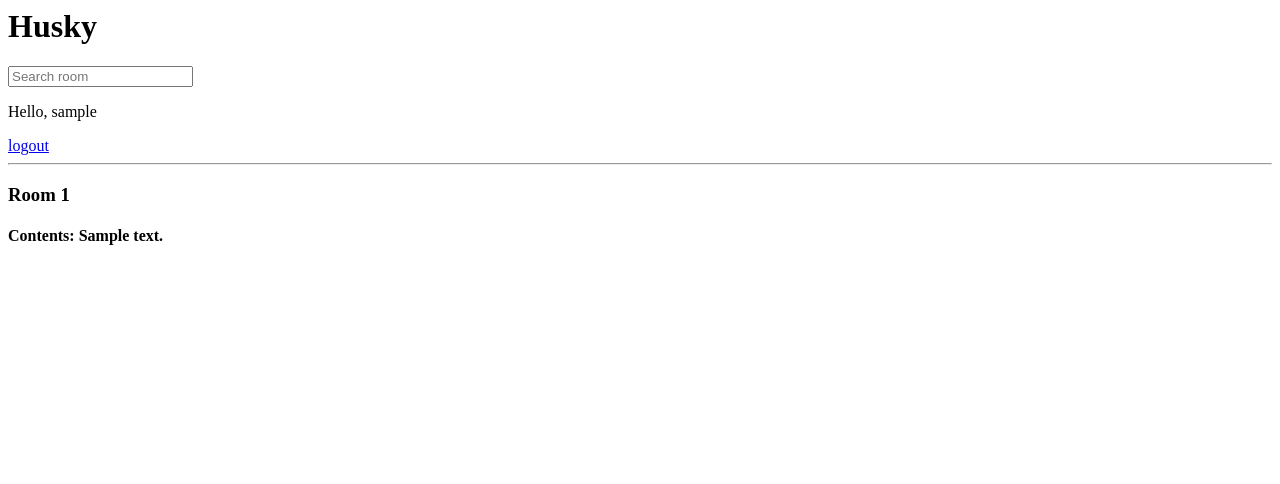
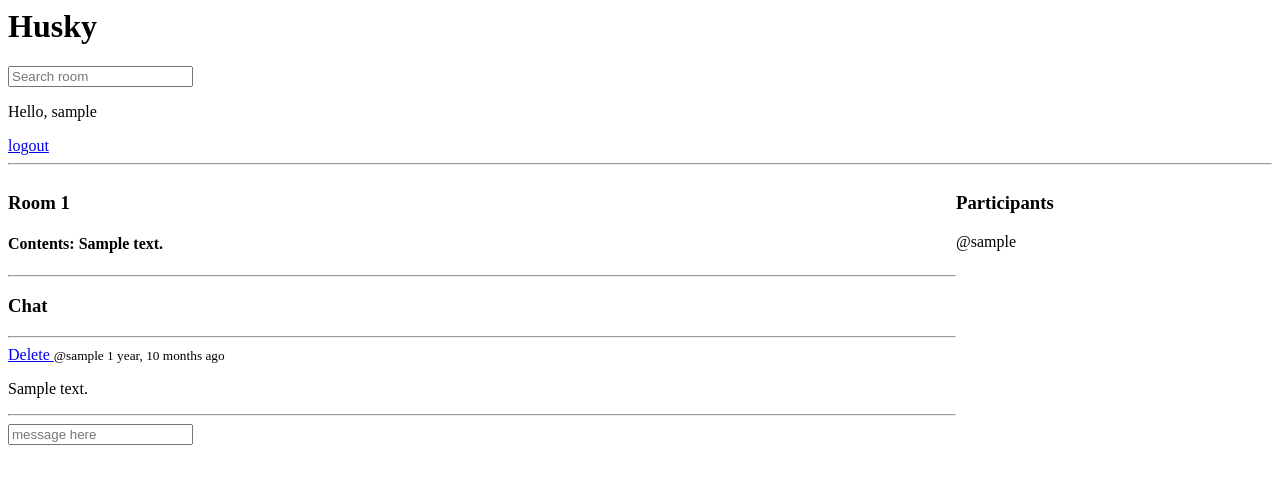
Before and after one commit to quminzhi/HuskyPlanet, a Django app: page /room/1/ in a window 1280 px wide. Shown: the top 484 px of the page. Run offline with Django 3.2, Linux system fonts and the light colour scheme; a user stored in the database is signed in; tables that the repository leaves empty hold one stand-in row (values such as "Sample post").

Commit message:
Added Comments

```diff
--- a/base/models.py
+++ b/base/models.py
@@ -12,6 +12,7 @@ class Room(models.Model):
     host = models.ForeignKey(User, on_delete=models.SET_NULL, null=True)
     topic = models.ForeignKey(Topic, on_delete=models.SET_NULL, null=True)
     name = models.CharField(max_length=256)
+    participants = models.ManyToManyField(User, related_name='participants', blank=True)
     description = models.TextField(null=True, blank=True)
     updated = models.DateTimeField(auto_now=True)
     created = models.DateTimeField(auto_now_add=True) # save timestamp when it is created
--- a/base/templates/base/room.html
+++ b/base/templates/base/room.html
@@ -1,6 +1,53 @@
 {% extends 'main.html' %}
 
 {% block content %}
-    <h3> Room {{ rooms.id }} </h3>
-    <h4> Contents: {{ rooms.description }}</h4>
+
+<style>
+    .room-container {
+        display: grid;
+        grid-template-columns: 3fr 1fr;
+    }
+</style>
+
+<div class="room-container">
+    <div>
+        <h3>Room {{ room.id }}</h3>
+        <h4>Contents: {{ room.description }}</h4>
+        <hr />
+
+        <div class="comment-wrapper">
+            <h3>Chat</h3>
+            <hr />
+
+            {% for message in room_messages %}
+            <div>
+                {% if request.user == message.user %}
+                <a href="{% url 'delete-message' message.id %}"> Delete </a>
+                {% endif %}
+                <small>@{{ message.user }} {{ message.created | timesince }} ago</small>
+                <p>{{ message.body }}</p>
+                <hr />
+            </div>
+            {% endfor %}
+        </div>
+
+        {% if request.user.is_authenticated %}
+        <div class="comment-form">
+            <form action="" method="POST">
+                {% csrf_token %}
+                <input type="text" name="body" placeholder="message here" />
+            </form>
+        </div>
+        {% endif %}
+    </div>
+    <div>
+        <h3>Participants</h3>
+        {% for user in participants %}
+        <div>
+            <p> @{{ user.username }} </p>
+        </div>
+        {% endfor %}
+    </div>
+</div>
+
 {% endblock %}
--- a/base/urls.py
+++ b/base/urls.py
@@ -11,4 +11,5 @@ urlpatterns = [
     path('create-room/', views.createRoom, name="create-room"),
     path('update-room/<str:roomID>/', views.updateRoom, name="update-room"),
     path('delete-room/<str:roomID>/', views.deleteRoom, name="delete-room"),
+    path('delete-message/<str:msgID>', views.deleteMessage, name="delete-message")
 ]
--- a/base/views.py
+++ b/base/views.py
@@ -1,4 +1,5 @@
 from django.contrib import auth
+from django.http import HttpResponse
 from django.shortcuts import render, redirect
 from django.db.models import Q
 from django.contrib.auth.decorators import login_required
@@ -6,7 +7,7 @@ from django.contrib.auth.models import User
 from django.contrib.auth.forms import UserCreationForm
 from django.contrib import messages
 from django.contrib.auth import authenticate, login, logout
-from .models import Room, Topic
+from .models import Room, Topic, Message
 from .forms import RoomForm
 
 # Create your views here.
@@ -89,10 +90,23 @@ def home(request):
     return render(request, 'base/home.html', context)
 
 def room(request, roomID):
-    rooms = Room.objects.get(id=roomID)
+    room = Room.objects.get(id=roomID)
+    room_messages = Message.objects.filter(room__name=room).order_by('-created')
+    participants = room.participants.all()
+
+    if (request.method == 'POST'):
+        message = Message.objects.create(
+            user=request.user,
+            room=room,
+            body=request.POST.get('body')
+        )
+        room.participants.add(request.user)
+        return redirect('room', roomID=room.id)
 
     context = {
-        'rooms': rooms,
+        'room': room,
+        'room_messages': room_messages,
+        'participants': participants,
     }
 
     return render(request, 'base/room.html', context)
@@ -143,3 +157,20 @@ def deleteRoom(request, roomID):
     }
 
     return render(request, 'base/delete.html', context)
+
+@login_required(login_url='login')
+def deleteMessage(request, msgID):
+    message = Message.objects.get(id=msgID)
+
+    if (request.user != message.user):
+        return HttpResponse('No permission')
+
+    if (request.method == 'POST'):
+        message.delete()
+        return redirect('home')
+
+    context = {
+        'obj': message,
+    }
+
+    return render(request, 'base/delete.html', context)
```
Also changed, not shown: base/migrations/0003_auto_20211119_0628.py (added).
